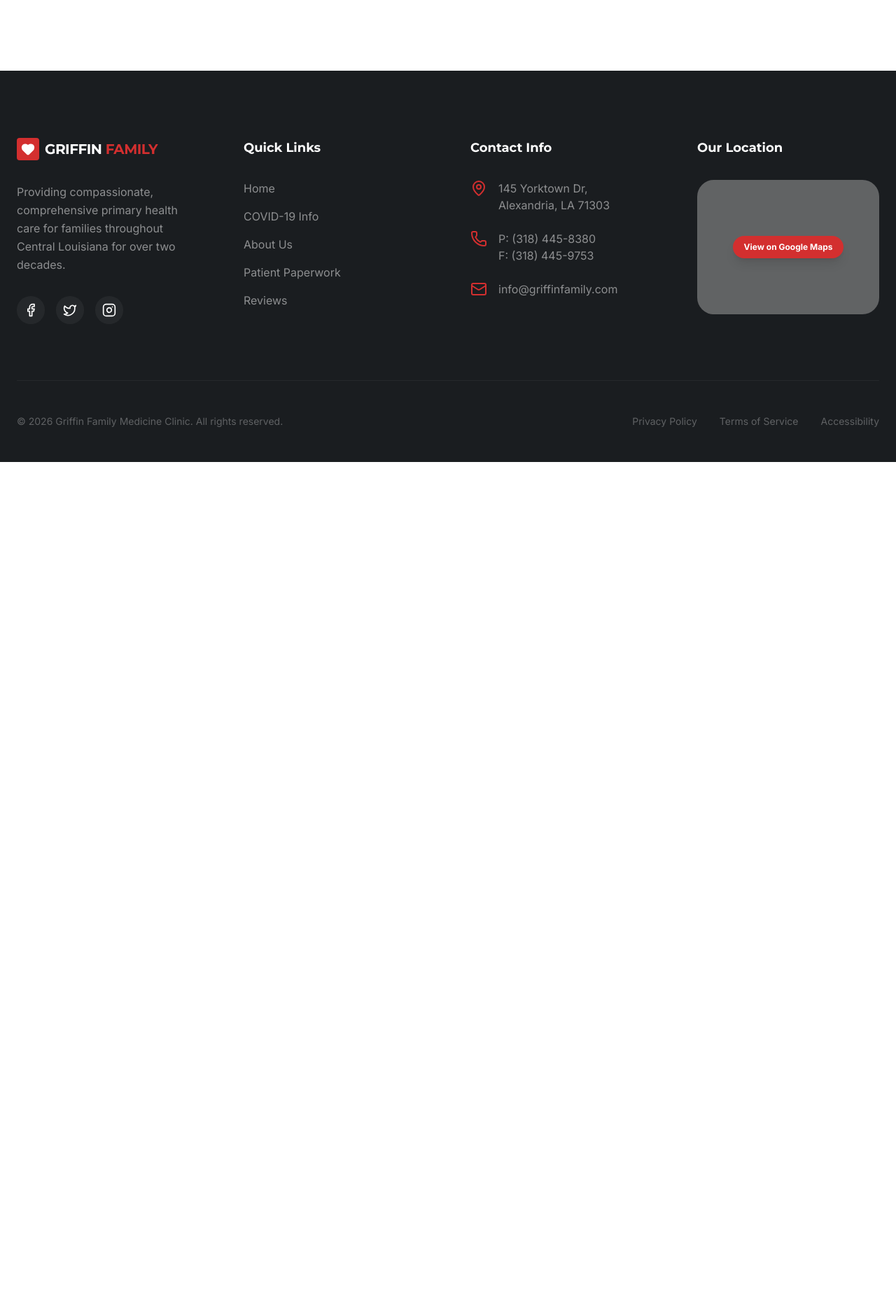
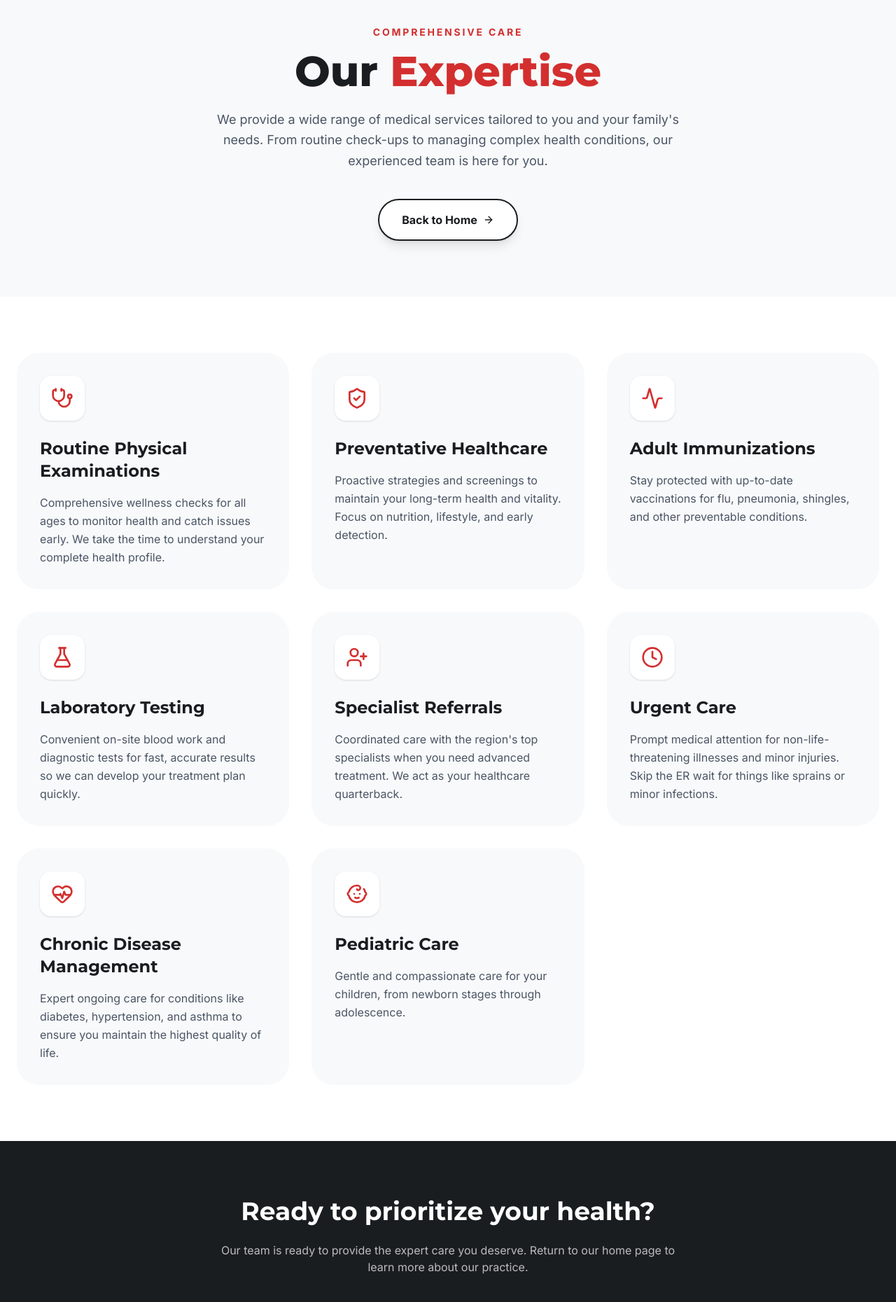
Before and after one commit to Founditmarketing/griffin_family_medicine_clinic, a React (Vite) app: page /expertise in a window 1280 px wide. Shown: the part 140-2000 px from the top of the page at 70% size. Before the commit the page ends 800 px from the top, so only its background shows below. Built offline with nearby package versions, Linux system fonts and the light colour scheme; grey boxes are pictures that could not be loaded.

Commit message:
Add Our Expertise page

```diff
--- a/src/App.tsx
+++ b/src/App.tsx
@@ -12,6 +12,7 @@ import { CovidInfo } from './pages/CovidInfo.tsx';
 import { About } from './pages/About.tsx';
 import { Paperwork } from './pages/Paperwork.tsx';
 import { Reviews } from './pages/Reviews.tsx';
+import { Expertise } from './pages/Expertise.tsx';
 import { Contact } from './pages/Contact.tsx';
 
 // Scroll to top on route change
@@ -36,6 +37,7 @@ export default function App() {
             <Route path="/" element={<Home />} />
             <Route path="/covid-19" element={<CovidInfo />} />
             <Route path="/about" element={<About />} />
+            <Route path="/expertise" element={<Expertise />} />
             <Route path="/paperwork" element={<Paperwork />} />
             <Route path="/reviews" element={<Reviews />} />
             <Route path="/contact" element={<Contact />} />
--- a/src/components/Footer.tsx
+++ b/src/components/Footer.tsx
@@ -38,6 +38,7 @@ export const Footer = () => {
               <li><Link to="/" className="hover:text-medical-red transition-colors">Home</Link></li>
               <li><Link to="/covid-19" className="hover:text-medical-red transition-colors">COVID-19 Info</Link></li>
               <li><Link to="/about" className="hover:text-medical-red transition-colors">About Us</Link></li>
+              <li><Link to="/expertise" className="hover:text-medical-red transition-colors">Our Expertise</Link></li>
               <li><Link to="/paperwork" className="hover:text-medical-red transition-colors">Patient Paperwork</Link></li>
               <li><Link to="/reviews" className="hover:text-medical-red transition-colors">Reviews</Link></li>
             </ul>
--- a/src/components/Navbar.tsx
+++ b/src/components/Navbar.tsx
@@ -17,6 +17,7 @@ export const Navbar = () => {
     { name: 'Home', href: '/' },
     { name: 'COVID-19', href: '/covid-19' },
     { name: 'About', href: '/about' },
+    { name: 'Expertise', href: '/expertise' },
     { name: 'Paperwork', href: '/paperwork' },
     { name: 'Reviews', href: '/reviews' },
     { name: 'Contact', href: '/contact' },
--- /dev/null
+++ b/src/pages/Expertise.tsx
@@ -0,0 +1,141 @@
+import React from 'react';
+import { motion } from 'motion/react';
+import {
+  Stethoscope, ShieldCheck, Activity, FlaskConical, UserPlus, Clock,
+  ArrowRight, HeartPulse, Baby
+} from 'lucide-react';
+import { Link } from 'react-router-dom';
+
+const expertiseItems = [
+  {
+    title: "Routine Physical Examinations",
+    description: "Comprehensive wellness checks for all ages to monitor health and catch issues early. We take the time to understand your complete health profile.",
+    icon: <Stethoscope className="w-8 h-8 text-medical-red" />
+  },
+  {
+    title: "Preventative Healthcare",
+    description: "Proactive strategies and screenings to maintain your long-term health and vitality. Focus on nutrition, lifestyle, and early detection.",
+    icon: <ShieldCheck className="w-8 h-8 text-medical-red" />
+  },
+  {
+    title: "Adult Immunizations",
+    description: "Stay protected with up-to-date vaccinations for flu, pneumonia, shingles, and other preventable conditions.",
+    icon: <Activity className="w-8 h-8 text-medical-red" />
+  },
+  {
+    title: "Laboratory Testing",
+    description: "Convenient on-site blood work and diagnostic tests for fast, accurate results so we can develop your treatment plan quickly.",
+    icon: <FlaskConical className="w-8 h-8 text-medical-red" />
+  },
+  {
+    title: "Specialist Referrals",
+    description: "Coordinated care with the region's top specialists when you need advanced treatment. We act as your healthcare quarterback.",
+    icon: <UserPlus className="w-8 h-8 text-medical-red" />
+  },
+  {
+    title: "Urgent Care",
+    description: "Prompt medical attention for non-life-threatening illnesses and minor injuries. Skip the ER wait for things like sprains or minor infections.",
+    icon: <Clock className="w-8 h-8 text-medical-red" />
+  },
+  {
+    title: "Chronic Disease Management",
+    description: "Expert ongoing care for conditions like diabetes, hypertension, and asthma to ensure you maintain the highest quality of life.",
+    icon: <HeartPulse className="w-8 h-8 text-medical-red" />
+  },
+  {
+    title: "Pediatric Care",
+    description: "Gentle and compassionate care for your children, from newborn stages through adolescence.",
+    icon: <Baby className="w-8 h-8 text-medical-red" />
+  }
+];
+
+export const Expertise = () => {
+  return (
+    <div className="pt-24 min-h-screen bg-medical-gray flex flex-col">
+      {/* Hero Section */}
+      <section className="relative py-20 px-6 overflow-hidden flex-grow-0">
+        <div className="absolute top-0 right-0 w-96 h-96 bg-medical-red/5 rounded-full blur-3xl -z-10" />
+        <div className="absolute bottom-0 left-0 w-72 h-72 bg-blue-100/50 rounded-full blur-3xl -z-10" />
+
+        <div className="max-w-7xl mx-auto flex flex-col items-center text-center">
+          <motion.div
+            initial={{ opacity: 0, y: 20 }}
+            animate={{ opacity: 1, y: 0 }}
+            transition={{ duration: 0.6 }}
+          >
+            <p className="text-medical-red font-bold uppercase tracking-[0.2em] text-sm mb-4">
+              Comprehensive Care
+            </p>
+            <h1 className="text-5xl md:text-6xl font-extrabold text-medical-slate mb-6">
+              Our <span className="text-medical-red">Expertise</span>
+            </h1>
+            <p className="text-lg text-gray-600 max-w-2xl mx-auto leading-relaxed mb-10">
+              We provide a wide range of medical services tailored to you and your family's needs. From routine check-ups to managing complex health conditions, our experienced team is here for you.
+            </p>
+
+            <Link
+              to="/"
+              className="inline-flex items-center gap-2 bg-white text-medical-slate border-2 border-medical-slate hover:bg-medical-slate hover:text-white px-8 py-4 rounded-full font-bold shadow-lg transition-all hover:-translate-y-1"
+            >
+              Back to Home
+              <ArrowRight className="w-4 h-4" />
+            </Link>
+          </motion.div>
+        </div>
+      </section>
+
+      {/* Expertise Grid */}
+      <section className="py-20 px-6 bg-white flex-grow">
+        <div className="max-w-7xl mx-auto">
+          <div className="grid md:grid-cols-2 lg:grid-cols-3 gap-8">
+            {expertiseItems.map((item, index) => (
+              <motion.div
+                key={item.title}
+                initial={{ opacity: 0, y: 30 }}
+                whileInView={{ opacity: 1, y: 0 }}
+                viewport={{ once: true }}
+                transition={{ delay: index * 0.1 }}
+                className="bg-medical-gray p-8 rounded-[32px] hover:shadow-xl transition-all duration-300 group border border-transparent hover:border-medical-red/20"
+              >
+                <div className="mb-6 p-4 bg-white rounded-2xl w-fit shadow-sm group-hover:scale-110 transition-transform">
+                  {item.icon}
+                </div>
+                <h3 className="text-2xl font-bold mb-4 text-medical-slate group-hover:text-medical-red transition-colors">
+                  {item.title}
+                </h3>
+                <p className="text-gray-600 leading-relaxed">
+                  {item.description}
+                </p>
+              </motion.div>
+            ))}
+          </div>
+        </div>
+      </section>
+
+      {/* Call to Action connecting back to home */}
+      <section className="py-20 px-6 bg-medical-slate text-center flex-grow-0">
+        <div className="max-w-4xl mx-auto">
+          <h2 className="text-3xl md:text-4xl font-bold text-white mb-6">Ready to prioritize your health?</h2>
+          <p className="text-white/70 mb-10 max-w-2xl mx-auto">
+            Our team is ready to provide the expert care you deserve. Return to our home page to learn more about our practice.
+          </p>
+          <div className="flex flex-col sm:flex-row gap-4 justify-center">
+            <Link
+              to="/"
+              className="bg-white/10 hover:bg-white/20 text-white border border-white/20 px-8 py-4 rounded-full font-bold transition-all flex items-center justify-center gap-2"
+            >
+              Return to Home
+              <ArrowRight className="w-5 h-5" />
+            </Link>
+            <Link
+              to="/contact"
+              className="bg-medical-red hover:bg-medical-red-dark text-white px-8 py-4 rounded-full font-bold shadow-xl transition-all hover:scale-105"
+            >
+              Contact Us
+            </Link>
+          </div>
+        </div>
+      </section>
+    </div>
+  );
+};
```
